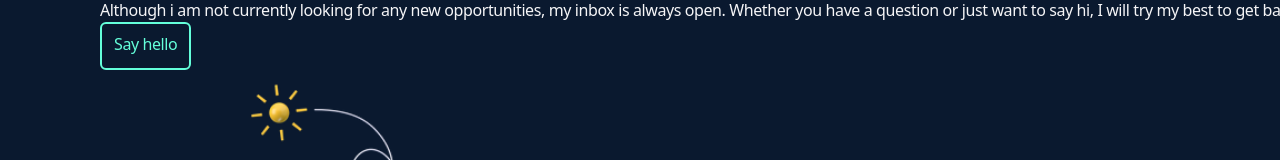
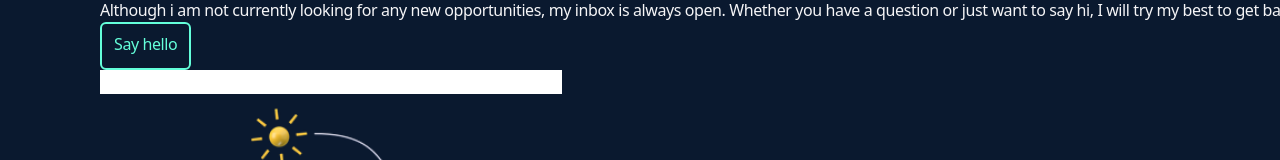
Before and after one commit to yushaku/MyPortfolio, a Next.js app: page / in a window 1280 px wide. Shown: the part 1925-2085 px from the top of the page. Built offline with nearby package versions, Linux system fonts and the light colour scheme.

Commit message:
fix eslint error and format code

```diff
--- a/package.json
+++ b/package.json
@@ -12,10 +12,9 @@
     "test-all": "yarn check-format && yarn check-lint && yarn check-types && yarn build"
   },
   "dependencies": {
+    "@emailjs/browser": "^3.6.2",
     "@mui/icons-material": "^5.8.4",
     "@mui/material": "^5.8.6",
-    "axios": "^0.27.2",
-    "emailjs": "^4.0.0",
     "framer-motion": "^6.3.16",
     "next": "latest",
     "react": "18.1.0",
--- a/sections/Contact.tsx
+++ b/sections/Contact.tsx
@@ -1,16 +1,32 @@
-import React from 'react'
+import React, { useRef } from 'react'
 import Image from 'next/image'
 import Button from '../components/Button'
 import { motion } from 'framer-motion'
+import emailjs from '@emailjs/browser'
 
 function Contact() {
+
+  const form = useRef<HTMLFormElement>(null)
+
+  const sendEmail = (e: any) => {
+    e.preventDefault()
+
+    emailjs.sendForm('YOUR_SERVICE_ID', 'YOUR_TEMPLATE_ID', form.current, 'N00nfd158h20_rLad').then(
+      (result) => {
+        alert(result.text)
+      },
+      (error) => {
+        alert(error.text)
+      },
+    )
+  }
   return (
     <motion.div
       animate={{
         x: 100,
       }}
       className="w-[100vw] h-[90vh]
-      px-[25px] pt-[15vh] sm:px-[50px] md:px-[100px] lg:px-[250px]
+      px-[25px] pt-[15vh] sm:px-[50px] md:px-[100px] lg:px-[150px]
       relative"
     >
       <div className="">
@@ -25,6 +41,14 @@ function Contact() {
         </p>
         <Button title="Say hello" />
       </div>
+
+      <div className="absolute top-[50%] left-[50%] z-20 bg-[#0f2243] w-10 h-10">
+        <form ref={form} onSubmit={sendEmail}>
+          <input type="email" name="" id="" />
+          <input type="text" name="" id="" />
+        </form>
+      </div>
+
       <div
         className="animate-blob duration-300
         md:absolute md:right-[20px] md:bottom-[0px]
```
Also changed, not shown: 2 other files (tests, documents, lock files or other folders).
